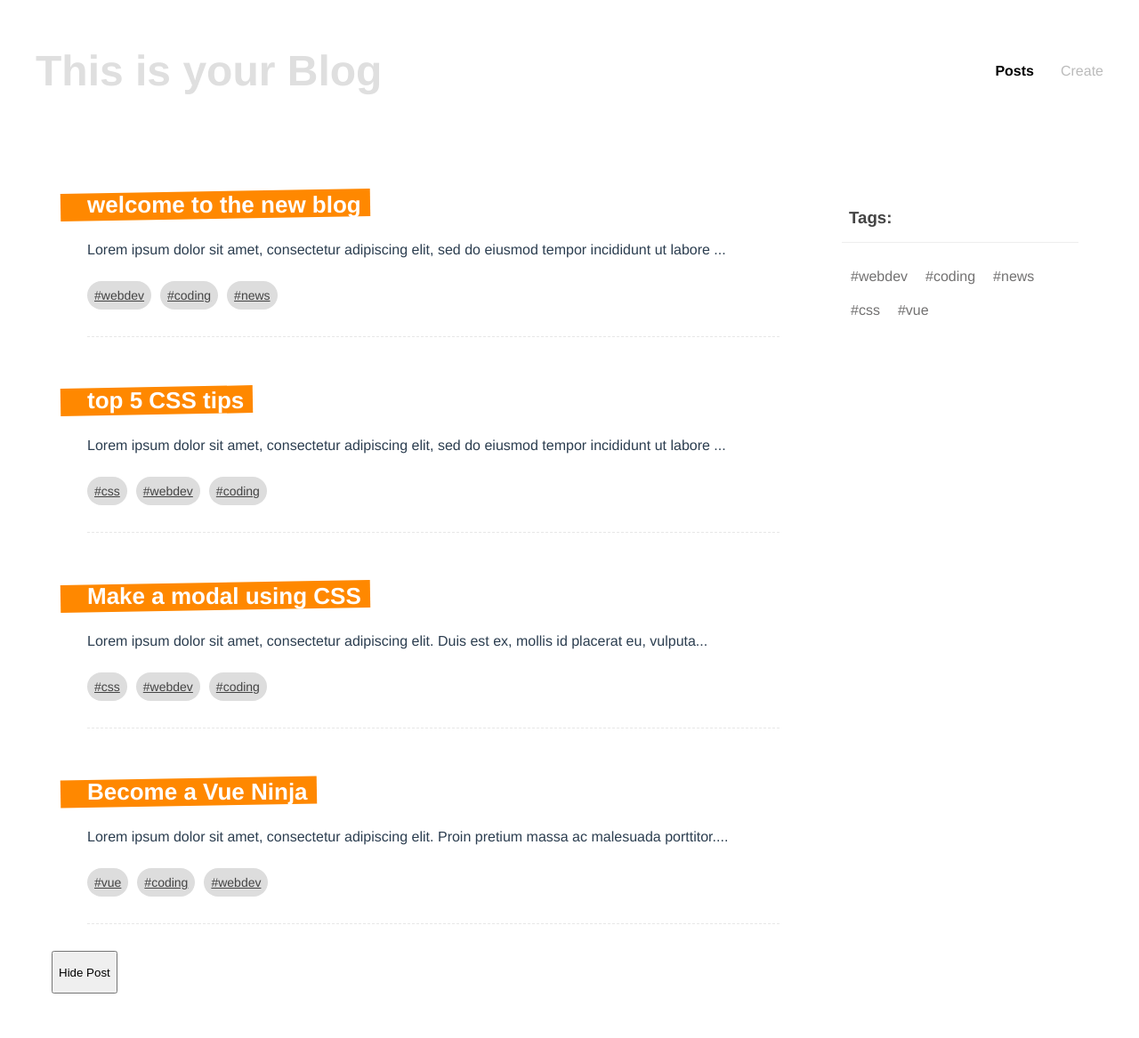
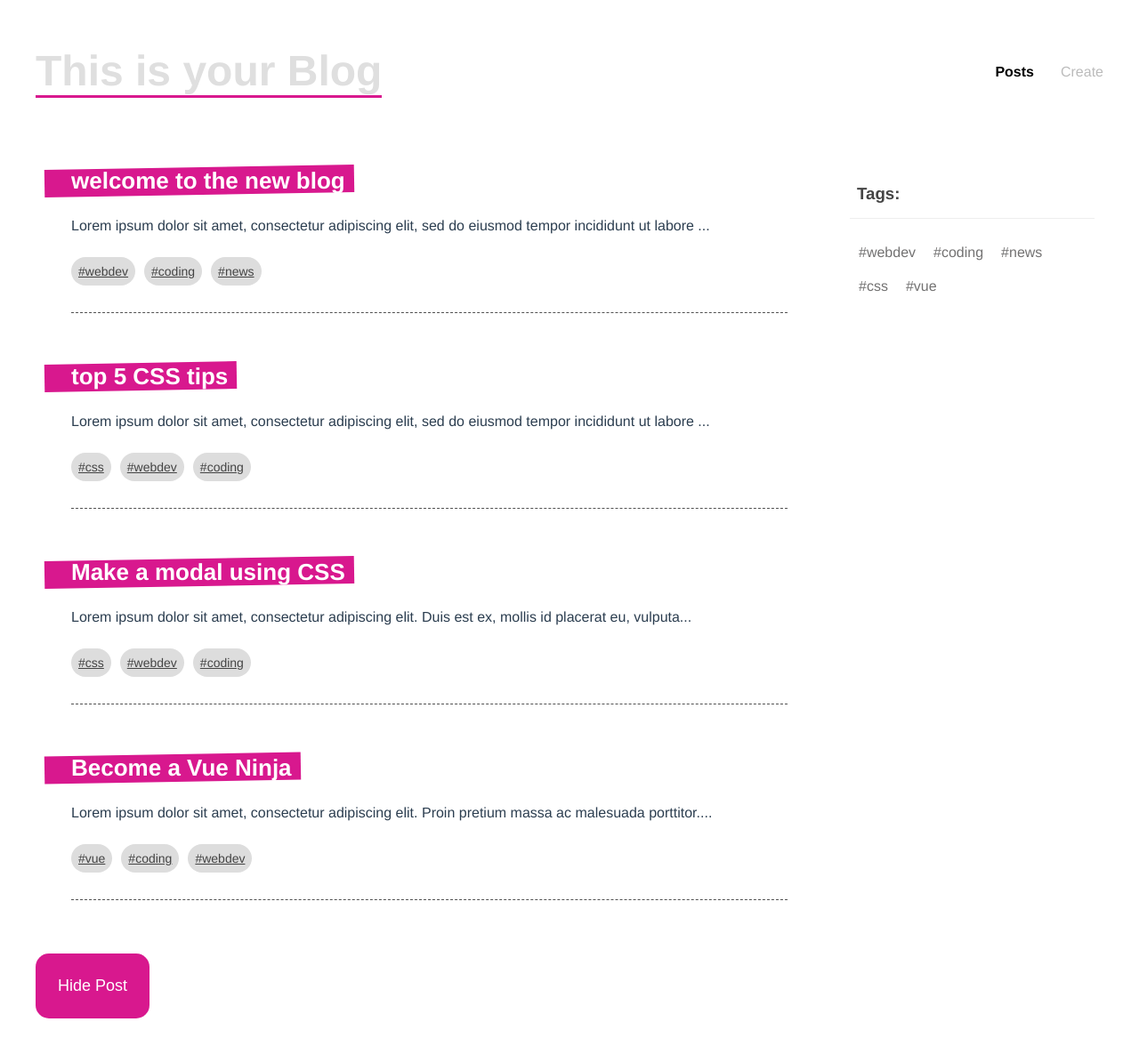
Before and after one commit to HubertMelbruda/vue-blog, a Vue app: page / in a window 1280 px wide. Shown: the whole page at 89% size. Built offline with nearby package versions, Linux system fonts and the light colour scheme; data requests are answered from the project's data file.

Commit message:
Do some CSS adjustments

```diff
--- a/src/App.vue
+++ b/src/App.vue
@@ -12,7 +12,6 @@ export default {
   components: {
     NavBar,
   }
-
 }
 </script>
 
@@ -26,7 +25,4 @@ export default {
 }
 
 
-.router-view{
-  padding:30px
-}
 </style>
--- a/src/components/NavBar.vue
+++ b/src/components/NavBar.vue
@@ -2,8 +2,8 @@
   <header>
     <h1 class="header__title">This is your Blog</h1>
     <nav>
-      <router-link class="link" :to="{ name: 'home' }">Posts</router-link>
-      <router-link class="link" :to="{ name: 'Create' }">Create</router-link>
+      <router-link class="nav__link" :to="{ name: 'home' }">Posts</router-link>
+      <router-link class="nav__link" :to="{ name: 'Create' }">Create</router-link>
     </nav>
   </header>
 </template>
@@ -11,28 +11,28 @@
 export default {}
 </script>
 
-<style>
+<style scoped>
+  header {
+    display: flex;
+    justify-content: space-between;
+    align-items: center;
+    max-width: 1200px;
+    margin: 0 auto;
+    padding: 10px;
+  }
 
 .header__title {
   color: #dfdfdf;
   font-size: 48px;
+  border-bottom: 3px solid #d8188e;
 }
 
-header {
-  display: flex;
-  justify-content: space-between;
-  align-items: center;
-  max-width: 1200px;
-  margin: 0 auto;
-  padding: 10px;
-}
-
-.link {
+.nav__link {
   color: #bbb;
   text-decoration: none;
   margin-left: 30px;
 }
-header a.router-link-active {
+.router-link-active {
   color: rgb(0, 0, 0);
   font-weight: bold;
 }
--- a/src/components/SinglePost.vue
+++ b/src/components/SinglePost.vue
@@ -1,11 +1,11 @@
 <template>
   <div class="post">
-    <router-link :to="{ name: 'Details', params: { id: post.id }}">
-       <h3>{{ post.title }}</h3>
+    <router-link :to="{ name: 'Details', params: { id: post.id } }" >
+      <h3 class="post__title">{{ post.title }}</h3>
     </router-link>
     <p>{{ snippet }}</p>
-    <span v-for="tag in post.tags" :key='tag' >
-      <router-link :to="{ name: 'Tag', params: { tag: tag}}" class="pill">
+    <span v-for="tag in post.tags" :key="tag">
+      <router-link :to="{ name: 'Tag', params: { tag: tag } }" class="pill">
         #{{ tag }}
       </router-link>
     </span>
@@ -13,17 +13,17 @@
 </template>
 
 <script>
-import { computed } from '@vue/runtime-core'
+import { computed } from "@vue/runtime-core"
 
 export default {
-  props: ['post'],
+  props: ["post"],
   setup(props) {
     const snippet = computed(() => {
       return props.post.body.substring(0, 100) + "..."
     })
 
     return { snippet }
-  }
+  },
 }
 </script>
 
@@ -31,9 +31,9 @@ export default {
 .post {
   margin: 0 40px 30px;
   padding-bottom: 30px;
-    border-bottom: 1px dashed #e7e7e7;
+  border-bottom: 1px dashed #515151;
 }
-  .post h3 {
+.post__title {
   display: inline-block;
   position: relative;
   font-size: 26px;
@@ -41,17 +41,16 @@ export default {
   margin-bottom: 10px;
   max-width: 400px;
 }
-  .post h3::before {
+.post__title::before {
   content: "";
   display: block;
   width: 100%;
   height: 100%;
-    background: #ff8800;
+  background: #d8188e;
   position: absolute;
   z-index: -1;
   padding-right: 40px;
   left: -30px;
   transform: rotateZ(-1deg);
 }
-
 </style>
--- a/src/components/Spinner.vue
+++ b/src/components/Spinner.vue
@@ -16,7 +16,7 @@ export default {
   margin: 30px auto;
   border: 3px solid transparent;
   border-radius: 50%;
-  border-top-color: #ff8800;
+  border-top-color: #d8188e;
   animation: spin 1s ease infinite;
 }
 @keyframes spin {
--- a/src/composables/getPost.js
+++ b/src/composables/getPost.js
@@ -9,7 +9,7 @@ const getPost = (id) => {
     try {
       // simulation delay
       await new Promise(resolve => {
-        setTimeout(resolve, 2000)
+        setTimeout(resolve, 1000)
       })
 
       let data = await axios.get("http://localhost:8000/posts/" + id);
--- a/src/composables/getPosts.js
+++ b/src/composables/getPosts.js
@@ -9,7 +9,7 @@ const getPosts = () => {
     try {
       // simulation delay
       await new Promise(resolve => {
-        setTimeout(resolve, 2000)
+        setTimeout(resolve, 1000)
       })
 
       const data = await axios.get("http://localhost:8000/posts")
--- a/src/views/Create.vue
+++ b/src/views/Create.vue
@@ -60,7 +60,6 @@ export default {
 }
 </script>
 <style>
-
   .form {
     max-width: 480px;
     margin: 0 auto;
@@ -90,7 +89,7 @@ export default {
     display: block;
     width: 100%;
     height: 100%;
-    background: #ff8800;
+    background: #d8188e;
     position: absolute;
     z-index: -1;
     padding-right: 40px;
@@ -100,10 +99,11 @@ export default {
   .button {
     display: block;
     margin-top: 30px;
-    background: #ff8800;
+    background: #d8188e;
     color: white;
     border: none;
-    padding: 8px 16px;
+    border-radius: 15px;
+    padding: 8px 25px;
     font-size: 18px
   }
   .pill {
--- a/src/views/Details.vue
+++ b/src/views/Details.vue
@@ -1,8 +1,8 @@
 <template>
   <div v-if="error">{{ error }}</div>
-  <div v-if="post">
+  <div v-if="post" class="post">
     <h3>{{ post.title }}</h3>
-    <p>{{ post.body }}</p>
+    <p class="pre">{{ post.body }}</p>
   </div>
   <div v-else><Spinner /></div>
 </template>
@@ -27,15 +27,13 @@ export default {
 </script>
 
 <style scoped>
-.tags a {
-  margin-right: 10px;
-}
 .post {
   max-width: 1200px;
   margin: 0 auto;
 }
 .post p {
   color: #444;
+  font-size: 20px;
   line-height: 1.5em;
   margin-top: 40px;
 }
--- a/src/views/HomeView.vue
+++ b/src/views/HomeView.vue
@@ -1,23 +1,20 @@
 <template>
   <div class="home">
-    <!-- show Error when problem with fetching data  -->
     <div v-if="error">{{ error }}</div>
-
-    <!-- Show post list or Loading data... msg.  -->
     <div v-if="isPostVisible">
       <div v-if="posts.length" class="layout">
         <PostList :posts="posts" />
-        <TagCloud :posts="posts"/>
+        <TagCloud :posts="posts" />
       </div>
-      <div v-else><Spinner /></div>
+      <div v-else>
+        <Spinner />
+      </div>
     </div>
-
-    <!-- button to show and hide posts -->
-    <button @click="showPosts">
-      <p v-if="showPosts">Hide Post</p>
-      <p v-if="!showPosts">Show Post</p>
-    </button>
-  </div>
+      <button v-if="posts.length" @click="showPosts" class="button">
+        <p v-if="showPosts">Hide Post</p>
+        <p v-if="!showPosts">Show Post</p>
+      </button>
+    </div>
 </template>
 
 <script>
@@ -36,6 +33,7 @@ export default {
   },
   setup() {
     const isPostVisible = ref(true)
+
     const showPosts = () => {
       isPostVisible.value = !isPostVisible.value
     }
```
Lines whose indentation alone changed are shown as unchanged.
